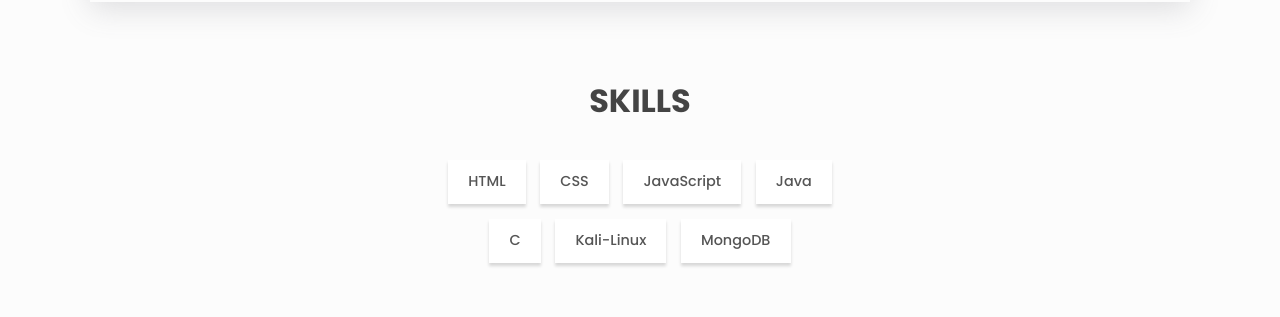
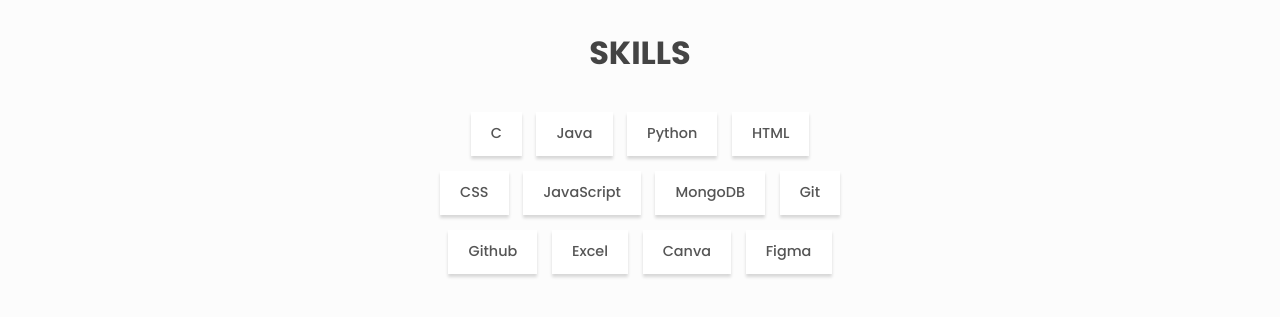
Before and after one commit to chirag1689/Portfolio-Website, a plain HTML site: page index.html in a window 1280 px wide. Shown: the part 2449-2766 px from the top of the page. Drawn offline with Linux system fonts and the light colour scheme.

Commit message:
Update index.html

```diff
--- a/index.html
+++ b/index.html
@@ -70,14 +70,13 @@
       <!-- About -->
       <div class="about center">
         <h1>Hi, I am <span class="about__name">Chirag Gupta.</span></h1>
-        <h2 class="about__role">Aspiring DevSec Enthusiast</h2>
+        <h2 class="about__role">Aspiring Junior Software Developer</h2>
         <p class="about__desc"> <!-- Edit the About make sure you add your degree!-->
           I'm a Tech geek living in Bangalore, India, passionate about solving real-world problems through technology.
-          As a Computer Science student at Christ University, I have interest in web development, cybersecurity, and cloud technologies.
 
         </p> <!-- about you -->
         <br>
-        <a href="mailto:guptachirag57@gmail.com">Mail: guptachirag57@gmail.com </a><p> Contact: +91 87770 45737</p>  <!--Change it to your mail id and contact no-->
+        <a href="mailto:guptachirag57@gmail.com">Mail: guptachirag57@gmail.com </a><p> Contact: 87770 45737</p>  <!--Change it to your mail id and contact no-->
       </br>
 
       <div
@@ -90,7 +89,7 @@
       class="about__contact center"
       >
       <a
-        href="https://drive.google.com/file/d/1p4dbJLNb-AWQrNuqYR_-PxKXd7rI6dCX/view?usp=drive_link"
+        href="https://drive.google.com/file/d/179a37RZjBpz6ZBY2DZZlKHnGqkxWhIe7/view?usp=sharing"
         target="_blank"
       >
         <span class="btn btn--outline">Resume</span>
@@ -276,13 +275,18 @@
       <section class="section skills" id="skills">
         <h2 class="section__title">Skills</h2>
         <ul class="skills__list">
-          <li class="skills__list-item btn btn--plain">HTML</li>                        <!--You can fill in the elective course and you can remove extras-->
+          <li class="skills__list-item btn btn--plain">C</li>                        <!--You can fill in the elective course and you can remove extras-->
+          <li class="skills__list-item btn btn--plain">Java</li>
+          <li class="skills__list-item btn btn--plain">Python</li>
+          <li class="skills__list-item btn btn--plain">HTML</li>
           <li class="skills__list-item btn btn--plain">CSS</li>
           <li class="skills__list-item btn btn--plain">JavaScript</li>
-          <li class="skills__list-item btn btn--plain">Java</li>
-          <li class="skills__list-item btn btn--plain">C</li>
-          <li class="skills__list-item btn btn--plain">Kali-Linux</li>
           <li class="skills__list-item btn btn--plain">MongoDB</li>
+          <li class="skills__list-item btn btn--plain">Git</li>
+          <li class="skills__list-item btn btn--plain">Github</li>
+          <li class="skills__list-item btn btn--plain">Excel</li>
+          <li class="skills__list-item btn btn--plain">Canva</li>
+          <li class="skills__list-item btn btn--plain">Figma</li>
         </ul>
       </section>
 
```
